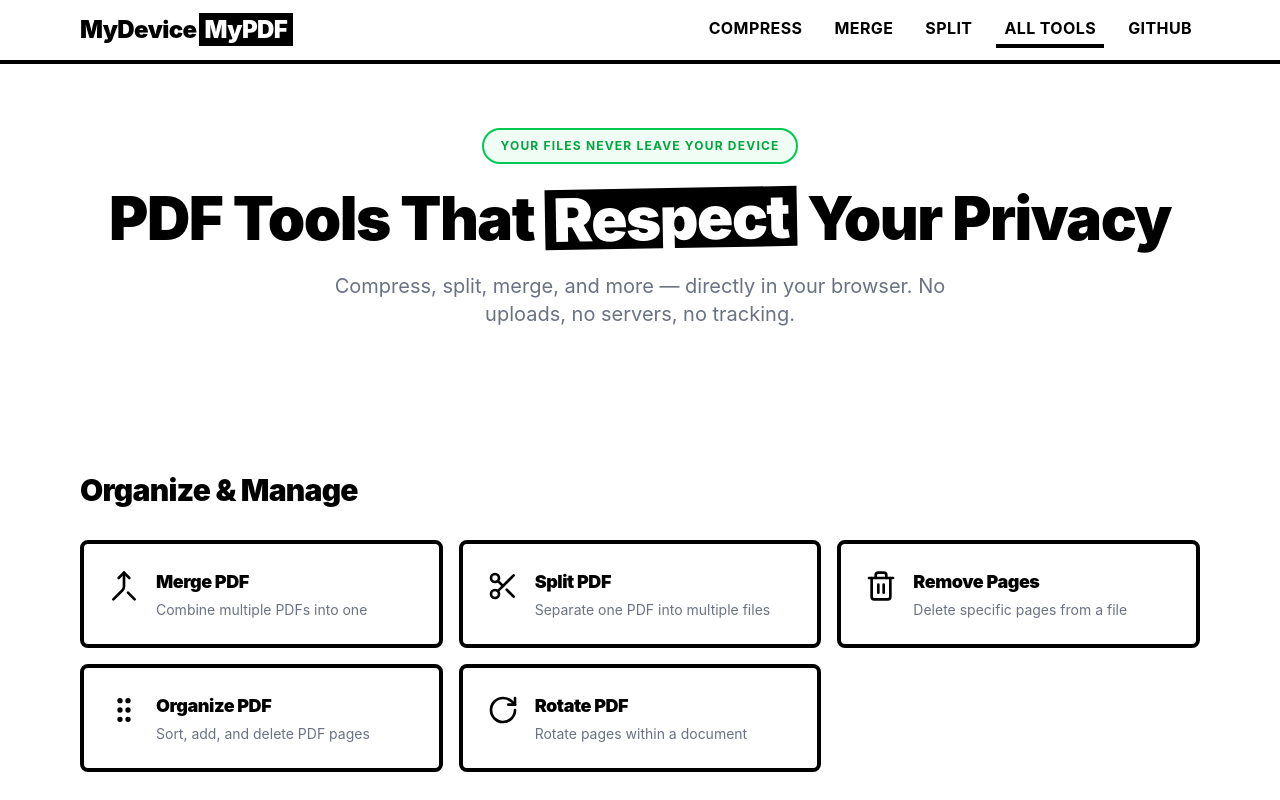
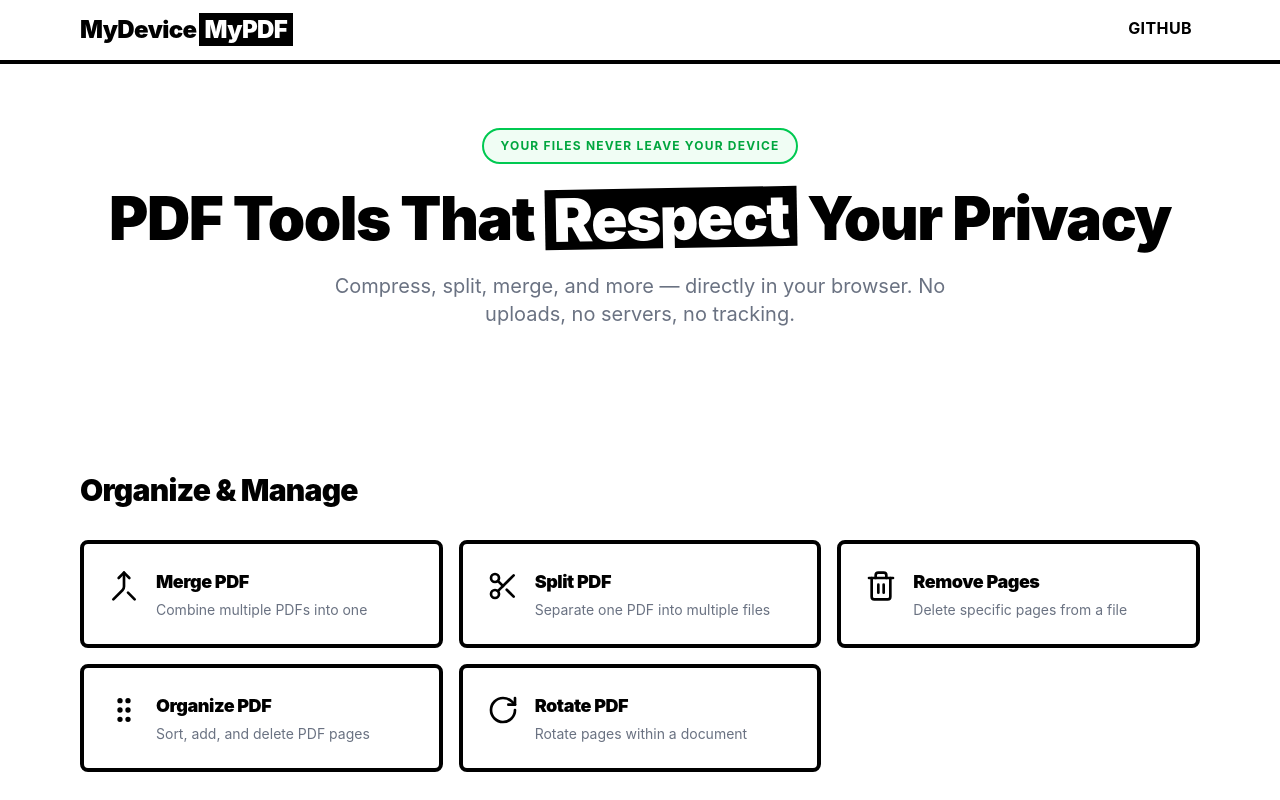
Before and after one commit to kirank55/mydevicemypdf, a React (Vite) app: page / in a window 1280 px wide. Shown: the top 800 px of the page. Built offline with nearby package versions, Linux system fonts and the light colour scheme.

Commit message:
feat: Simplify navigation structure and enhance mobile responsiveness in Layout component

```diff
--- a/src/components/Layout.tsx
+++ b/src/components/Layout.tsx
@@ -1,12 +1,6 @@
-import { useState } from 'react';
-import { Outlet, Link, NavLink } from 'react-router-dom';
-import { Menu, X } from 'lucide-react';
-
-const navLinks = [
-    { name: 'Compress', to: '/compress-pdf' },
-    { name: 'Merge', to: '/merge-pdf' },
-    { name: 'Split', to: '/split-pdf' },
-];
+import { useState } from "react";
+import { Outlet, Link } from "react-router-dom";
+import { Menu, X } from "lucide-react";
 
 export default function Layout() {
   const [mobileOpen, setMobileOpen] = useState(false);
@@ -16,31 +10,14 @@ export default function Layout() {
       <header className="sticky top-0 z-50 bg-white border-b-4 border-black">
         <div className="max-w-6xl mx-auto px-4 py-3 flex items-center justify-between">
           <Link to="/" className="text-2xl font-black tracking-tight">
-                        MyDevice<span className="bg-black text-white px-1.5 py-0.5 ml-0.5">MyPDF</span>
+            MyDevice
+            <span className="bg-black text-white px-1.5 py-0.5 ml-0.5">
+              MyPDF
+            </span>
           </Link>
 
           {/* Desktop nav */}
           <nav className="hidden md:flex items-center gap-4">
-                        {navLinks.map((link) => (
-                            <NavLink
-                                key={link.to}
-                                to={link.to}
-                                className={({ isActive }) =>
-                                    `font-bold uppercase tracking-wide px-2 py-1 border-b-4 transition-colors ${isActive ? 'border-black' : 'border-transparent hover:border-gray-300'}`
-                                }
-                            >
-                                {link.name}
-                            </NavLink>
-                        ))}
-                        <NavLink
-                            to="/"
-                            end
-                            className={({ isActive }) =>
-                                `font-bold uppercase tracking-wide px-2 py-1 border-b-4 transition-colors ${isActive ? 'border-black' : 'border-transparent hover:border-gray-300'}`
-                            }
-                        >
-                            All Tools
-                        </NavLink>
             <a
               href="https://github.com/kirank55/mydevicemypdf"
               target="_blank"
@@ -57,7 +34,11 @@ export default function Layout() {
             onClick={() => setMobileOpen(!mobileOpen)}
             aria-label="Toggle menu"
           >
-                        {mobileOpen ? <X className="w-6 h-6" /> : <Menu className="w-6 h-6" />}
+            {mobileOpen ? (
+              <X className="w-6 h-6" />
+            ) : (
+              <Menu className="w-6 h-6" />
+            )}
           </button>
         </div>
 
@@ -65,28 +46,6 @@ export default function Layout() {
         {mobileOpen && (
           <nav className="md:hidden border-t-2 border-black bg-white">
             <div className="max-w-6xl mx-auto px-4 py-4 flex flex-col gap-3">
-                            {navLinks.map((link) => (
-                                <NavLink
-                                    key={link.to}
-                                    to={link.to}
-                                    onClick={() => setMobileOpen(false)}
-                                    className={({ isActive }) =>
-                                        `font-bold uppercase tracking-wide px-2 py-2 border-l-4 transition-colors ${isActive ? 'border-black bg-gray-50' : 'border-transparent hover:border-gray-300'}`
-                                    }
-                                >
-                                    {link.name}
-                                </NavLink>
-                            ))}
-                            <NavLink
-                                to="/"
-                                end
-                                onClick={() => setMobileOpen(false)}
-                                className={({ isActive }) =>
-                                    `font-bold uppercase tracking-wide px-2 py-2 border-l-4 transition-colors ${isActive ? 'border-black bg-gray-50' : 'border-transparent hover:border-gray-300'}`
-                                }
-                            >
-                                All Tools
-                            </NavLink>
               <a
                 href="https://github.com/kirank55/mydevicemypdf"
                 target="_blank"
@@ -104,10 +63,16 @@ export default function Layout() {
       </main>
       <footer className="mt-auto py-6 bg-black text-white text-center">
         <p className="text-gray-400">
-                    <span className="font-bold text-white">MyDeviceMyPDF</span> — Your files never leave your device.
+          <span className="font-bold text-white">MyDeviceMyPDF</span> — Your
+          files never leave your device.
         </p>
         <div className="flex justify-center gap-4 mt-2 text-gray-400 text-sm">
-                    <a href="https://github.com/kirank55/mydevicemypdf" target="_blank" rel="noopener noreferrer" className="hover:text-white transition-colors">
+          <a
+            href="https://github.com/kirank55/mydevicemypdf"
+            target="_blank"
+            rel="noopener noreferrer"
+            className="hover:text-white transition-colors"
+          >
             GitHub
           </a>
           <span>•</span>
```
Lines whose indentation alone changed are shown as unchanged.
